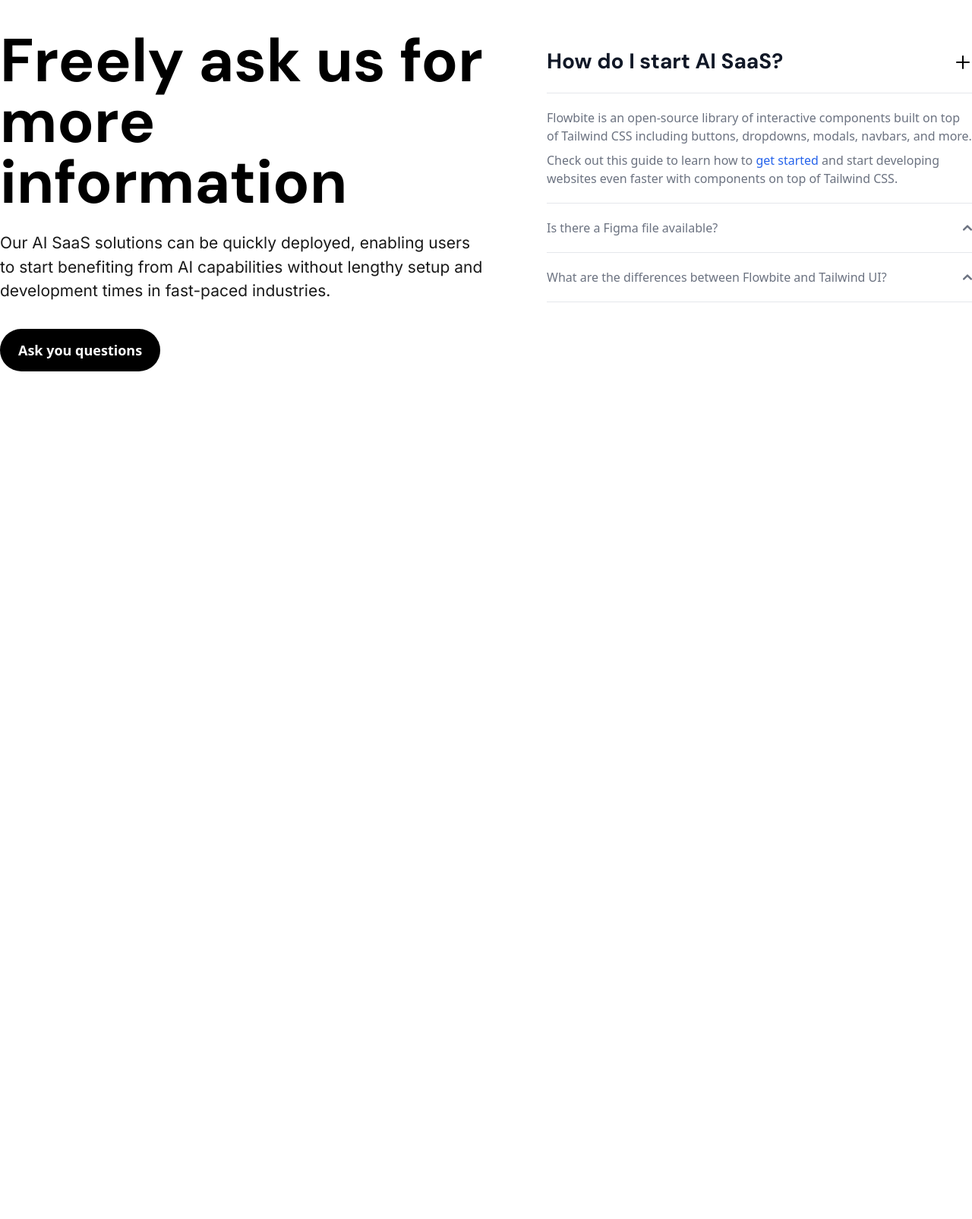
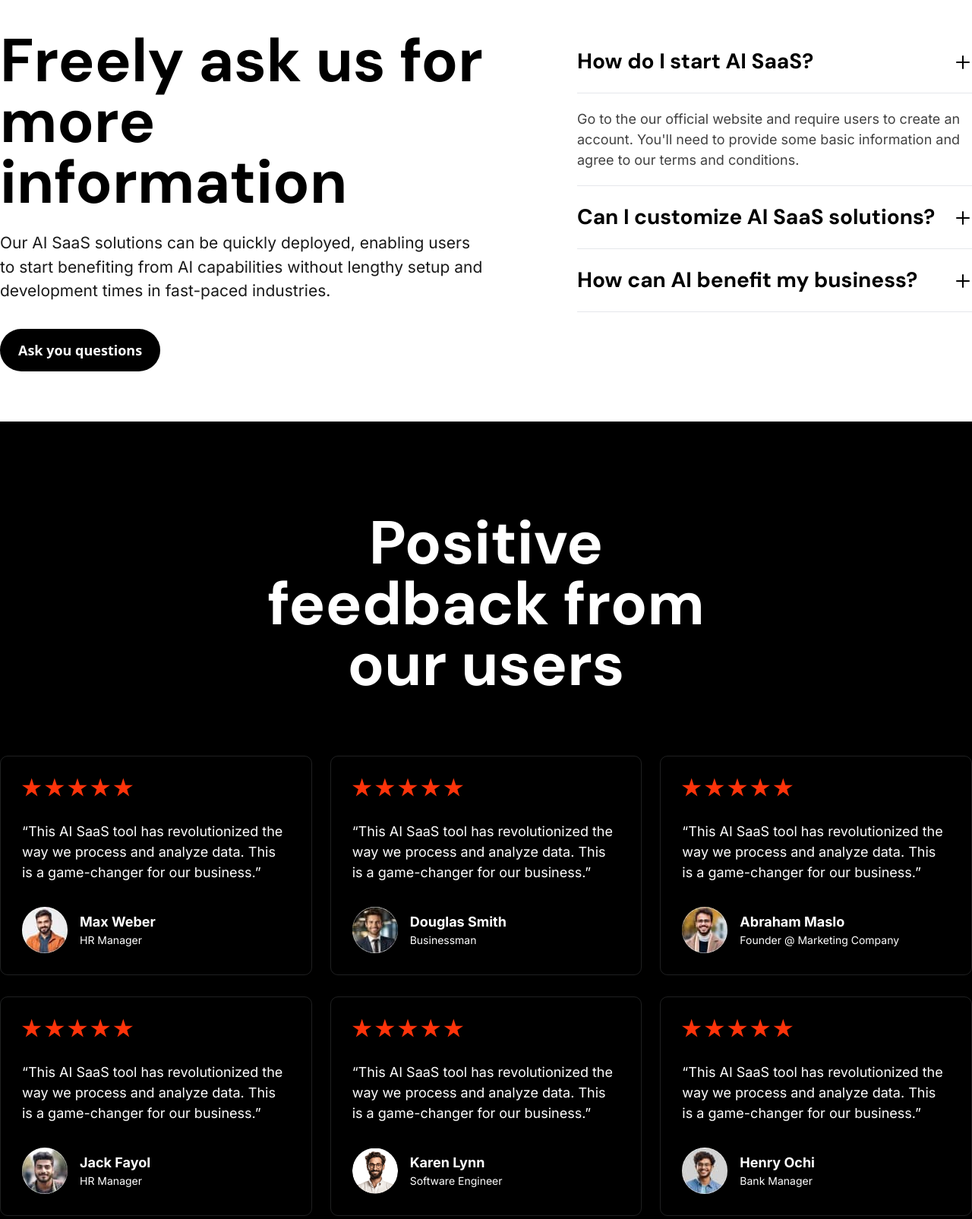
Before and after one commit to gitthanhto/Azzle, a website: page src/index.html in a window 1280 px wide. Shown: the part 40-1645 px from the top of the page at 76% size. Before the commit the page ends 800 px from the top, so only its background shows below. Drawn offline with nearby package versions, Linux system fonts and the light colour scheme.

Commit message:
uppdating

```diff
--- a/src/index.html
+++ b/src/index.html
@@ -50,7 +50,7 @@
               >
             </div>
           </div>
-          <div class="w-1/2 pl-[80px]">
+          <div class="w-1/2 pl-[120px]">
             <div
               id="accordion-flush"
               data-accordion="collapse"
@@ -60,12 +60,15 @@
               <h2 id="accordion-flush-heading-1">
                 <button
                   type="button"
-                  class="flex items-center justify-between text-[28px] text-black font-dmsans font-bold w-full py-5 rtl:text-right border-b border-gray-200 dark:border-gray-700 dark:text-gray-400 gap-3"
+                  class="flex items-center justify-between w-full py-5 rtl:text-right border-b border-gray-200 dark:border-gray-700 dark:text-gray-400 gap-3"
                   data-accordion-target="#accordion-flush-body-1"
                   aria-expanded="true"
                   aria-controls="accordion-flush-body-1"
+                  alwaysOpen="true"
                 >
-                  <span>How do I start AI SaaS?</span>
+                  <span class="text-[28px] text-black font-dmsans font-bold"
+                    >How do I start AI SaaS?</span
+                  >
                   <svg
                     width="24"
                     height="25"
@@ -88,47 +91,40 @@
                 class="hidden"
                 aria-labelledby="accordion-flush-heading-1"
               >
-                <div class="py-5 border-b border-gray-200 dark:border-gray-700">
-                  <p class="mb-2 text-gray-500 dark:text-gray-400">
-                    Flowbite is an open-source library of interactive components
-                    built on top of Tailwind CSS including buttons, dropdowns,
-                    modals, navbars, and more.
-                  </p>
-                  <p class="text-gray-500 dark:text-gray-400">
-                    Check out this guide to learn how to
-                    <a
-                      href="/docs/getting-started/introduction/"
-                      class="text-blue-600 dark:text-blue-500 hover:underline"
-                      >get started</a
-                    >
-                    and start developing websites even faster with components on
-                    top of Tailwind CSS.
+                <div
+                  class="py-5 border-b border-gray-200 dark:border-gray-700 text-[18px] text-[#2c2c2c] text-opacity-90 font-inter"
+                >
+                  <p>
+                    Go to the our official website and require users to create
+                    an account. You'll need to provide some basic information
+                    and agree to our terms and conditions.
                   </p>
                 </div>
               </div>
               <h2 id="accordion-flush-heading-2">
                 <button
                   type="button"
-                  class="flex items-center justify-between w-full py-5 font-medium rtl:text-right text-gray-500 border-b border-gray-200 dark:border-gray-700 dark:text-gray-400 gap-3"
+                  class="flex items-center justify-between w-full py-5 rtl:text-right border-b border-gray-200 dark:border-gray-700 dark:text-gray-400 gap-3"
                   data-accordion-target="#accordion-flush-body-2"
                   aria-expanded="false"
                   aria-controls="accordion-flush-body-2"
                 >
-                  <span>Is there a Figma file available?</span>
+                  <span class="text-[28px] text-black font-dmsans font-bold"
+                    >Can I customize AI SaaS solutions?</span
+                  >
                   <svg
-                    data-accordion-icon
-                    class="w-3 h-3 rotate-180 shrink-0"
-                    aria-hidden="true"
+                    width="24"
+                    height="25"
+                    viewBox="0 0 24 25"
+                    fill="none"
                     xmlns="http://www.w3.org/2000/svg"
-                    fill="none"
-                    viewBox="0 0 10 6"
                   >
                     <path
-                      stroke="currentColor"
+                      d="M12 4.99756V20.9976M20 12.9976L4 12.9976"
+                      stroke="black"
+                      stroke-width="2"
                       stroke-linecap="round"
                       stroke-linejoin="round"
-                      stroke-width="2"
-                      d="M9 5 5 1 1 5"
                     />
                   </svg>
                 </button>
@@ -138,50 +134,40 @@
                 class="hidden"
                 aria-labelledby="accordion-flush-heading-2"
               >
-                <div class="py-5 border-b border-gray-200 dark:border-gray-700">
-                  <p class="mb-2 text-gray-500 dark:text-gray-400">
-                    Flowbite is first conceptualized and designed using the
-                    Figma software so everything you see in the library has a
-                    design equivalent in our Figma file.
-                  </p>
-                  <p class="text-gray-500 dark:text-gray-400">
-                    Check out the
-                    <a
-                      href="https://flowbite.com/figma/"
-                      class="text-blue-600 dark:text-blue-500 hover:underline"
-                      >Figma design system</a
-                    >
-                    based on the utility classes from Tailwind CSS and
-                    components from Flowbite.
+                <div
+                  class="py-5 border-b border-gray-200 dark:border-gray-700 text-[18px] text-[#2c2c2c] text-opacity-90 font-inter"
+                >
+                  <p>
+                    Go to the our official website and require users to create
+                    an account. You'll need to provide some basic information
+                    and agree to our terms and conditions.
                   </p>
                 </div>
               </div>
               <h2 id="accordion-flush-heading-3">
                 <button
                   type="button"
-                  class="flex items-center justify-between w-full py-5 font-medium rtl:text-right text-gray-500 border-b border-gray-200 dark:border-gray-700 dark:text-gray-400 gap-3"
+                  class="flex items-center justify-between w-full py-5 rtl:text-right border-b border-gray-200 dark:border-gray-700 dark:text-gray-400 gap-3"
                   data-accordion-target="#accordion-flush-body-3"
                   aria-expanded="false"
                   aria-controls="accordion-flush-body-3"
                 >
-                  <span
-                    >What are the differences between Flowbite and Tailwind
-                    UI?</span
+                  <span class="text-[28px] text-black font-dmsans font-bold"
+                    >How can AI benefit my business?</span
                   >
                   <svg
-                    data-accordion-icon
-                    class="w-3 h-3 rotate-180 shrink-0"
-                    aria-hidden="true"
+                    width="24"
+                    height="25"
+                    viewBox="0 0 24 25"
+                    fill="none"
                     xmlns="http://www.w3.org/2000/svg"
-                    fill="none"
-                    viewBox="0 0 10 6"
                   >
                     <path
-                      stroke="currentColor"
+                      d="M12 4.99756V20.9976M20 12.9976L4 12.9976"
+                      stroke="black"
+                      stroke-width="2"
                       stroke-linecap="round"
                       stroke-linejoin="round"
-                      stroke-width="2"
-                      d="M9 5 5 1 1 5"
                     />
                   </svg>
                 </button>
@@ -191,39 +177,14 @@
                 class="hidden"
                 aria-labelledby="accordion-flush-heading-3"
               >
-                <div class="py-5 border-b border-gray-200 dark:border-gray-700">
-                  <p class="mb-2 text-gray-500 dark:text-gray-400">
-                    The main difference is that the core components from
-                    Flowbite are open source under the MIT license, whereas
-                    Tailwind UI is a paid product. Another difference is that
-                    Flowbite relies on smaller and standalone components,
-                    whereas Tailwind UI offers sections of pages.
+                <div
+                  class="py-5 border-b border-gray-200 dark:border-gray-700 text-[18px] text-[#2c2c2c] text-opacity-90 font-inter"
+                >
+                  <p>
+                    Go to the our official website and require users to create
+                    an account. You'll need to provide some basic information
+                    and agree to our terms and conditions.
                   </p>
-                  <p class="mb-2 text-gray-500 dark:text-gray-400">
-                    However, we actually recommend using both Flowbite, Flowbite
-                    Pro, and even Tailwind UI as there is no technical reason
-                    stopping you from using the best of two worlds.
-                  </p>
-                  <p class="mb-2 text-gray-500 dark:text-gray-400">
-                    Learn more about these technologies:
-                  </p>
-                  <ul class="ps-5 text-gray-500 list-disc dark:text-gray-400">
-                    <li>
-                      <a
-                        href="https://flowbite.com/pro/"
-                        class="text-blue-600 dark:text-blue-500 hover:underline"
-                        >Flowbite Pro</a
-                      >
-                    </li>
-                    <li>
-                      <a
-                        href="https://tailwindui.com/"
-                        rel="nofollow"
-                        class="text-blue-600 dark:text-blue-500 hover:underline"
-                        >Tailwind UI</a
-                      >
-                    </li>
-                  </ul>
                 </div>
               </div>
             </div>
@@ -231,8 +192,177 @@
         </div>
       </div>
     </section>
-    <section class="feedback"></section>
-    <footer></footer>
+    <section class="feedback py-[120px] bg-black">
+      <div class="container max-w-[1332px] mx-auto text-white text-center">
+        <div class="max-w-[680px] mx-auto font-bold leading-[80px]">
+          <h2 class="text-[80px] font-dmsans">
+            Positive feedback from our users
+          </h2>
+        </div>
+        <div
+          class="feedback-container flex justify-center items-center gap-6 mt-20"
+        >
+          <div
+            class="w-1/3 p-7 border-[1px] border-gray-300 border-opacity-15 rounded-[10px]"
+          >
+            <div class="flex flex-col gap-y-8 text-left">
+              <div>
+                <img src="./img/rating.svg" />
+              </div>
+              <p class="text-[18px] font-inter">
+                “This AI SaaS tool has revolutionized the way we process and
+                analyze data. This is a game-changer for our business.”
+              </p>
+              <div class="flex items-center">
+                <div>
+                  <img class="rounded-full" src="./img/testimonial-img-1.jpg" />
+                </div>
+                <div class="ml-4">
+                  <h3 class="text-[18px] font-bold font-inter">Max Weber</h3>
+                  <p class="text-[14px] font-inter">HR Manager</p>
+                </div>
+              </div>
+            </div>
+          </div>
+          <div
+            class="w-1/3 p-7 border-[1px] border-gray-300 border-opacity-15 rounded-[10px]"
+          >
+            <div class="flex flex-col gap-y-8 text-left">
+              <div>
+                <img src="./img/rating.svg" />
+              </div>
+              <p class="text-[18px] font-inter">
+                “This AI SaaS tool has revolutionized the way we process and
+                analyze data. This is a game-changer for our business.”
+              </p>
+              <div class="flex items-center">
+                <div>
+                  <img class="rounded-full" src="./img/testimonial-img-2.jpg" />
+                </div>
+                <div class="ml-4">
+                  <h3 class="text-[18px] font-bold font-inter">
+                    Douglas Smith
+                  </h3>
+                  <p class="text-[14px] font-inter">Businessman</p>
+                </div>
+              </div>
+            </div>
+          </div>
+          <div
+            class="w-1/3 p-7 border-[1px] border-gray-300 border-opacity-15 rounded-[10px]"
+          >
+            <div class="flex flex-col gap-y-8 text-left">
+              <div>
+                <img src="./img/rating.svg" />
+              </div>
+              <p class="text-[18px] font-inter">
+                “This AI SaaS tool has revolutionized the way we process and
+                analyze data. This is a game-changer for our business.”
+              </p>
+              <div class="flex items-center">
+                <div>
+                  <img class="rounded-full" src="./img/testimonial-img-3.jpg" />
+                </div>
+                <div class="ml-4">
+                  <h3 class="text-[18px] font-bold font-inter">
+                    Abraham Maslo
+                  </h3>
+                  <p class="text-[14px] font-inter">
+                    Founder @ Marketing Company
+                  </p>
+                </div>
+              </div>
+            </div>
+          </div>
+        </div>
+        <div
+          class="feedback-container flex justify-center items-center gap-6 mt-7"
+        >
+          <div
+            class="w-1/3 p-7 border-[1px] border-gray-300 border-opacity-15 rounded-[10px]"
+          >
+            <div class="flex flex-col gap-y-8 text-left">
+              <div>
+                <img src="./img/rating.svg" />
+              </div>
+              <p class="text-[18px] font-inter">
+                “This AI SaaS tool has revolutionized the way we process and
+                analyze data. This is a game-changer for our business.”
+              </p>
+              <div class="flex items-center">
+                <div>
+                  <img class="rounded-full" src="./img/testimonial-img-4.jpg" />
+                </div>
+                <div class="ml-4">
+                  <h3 class="text-[18px] font-bold font-inter">Jack Fayol</h3>
+                  <p class="text-[14px] font-inter">HR Manager</p>
+                </div>
+              </div>
+            </div>
+          </div>
+          <div
+            class="w-1/3 p-7 border-[1px] border-gray-300 border-opacity-15 rounded-[10px]"
+          >
+            <div class="flex flex-col gap-y-8 text-left">
+              <div>
+                <img src="./img/rating.svg" />
+              </div>
+              <p class="text-[18px] font-inter">
+                “This AI SaaS tool has revolutionized the way we process and
+                analyze data. This is a game-changer for our business.”
+              </p>
+              <div class="flex items-center">
+                <div>
+                  <img class="rounded-full" src="./img/testimonial-img-5.jpg" />
+                </div>
+                <div class="ml-4">
+                  <h3 class="text-[18px] font-bold font-inter">Karen Lynn</h3>
+                  <p class="text-[14px] font-inter">Software Engineer</p>
+                </div>
+              </div>
+            </div>
+          </div>
+          <div
+            class="w-1/3 p-7 border-[1px] border-gray-300 border-opacity-15 rounded-[10px]"
+          >
+            <div class="flex flex-col gap-y-8 text-left">
+              <div>
+                <img src="./img/rating.svg" />
+              </div>
+              <p class="text-[18px] font-inter">
+                “This AI SaaS tool has revolutionized the way we process and
+                analyze data. This is a game-changer for our business.”
+              </p>
+              <div class="flex items-center">
+                <div>
+                  <img class="rounded-full" src="./img/testimonial-img-6.jpg" />
+                </div>
+                <div class="ml-4">
+                  <h3 class="text-[18px] font-bold font-inter">Henry Ochi</h3>
+                  <p class="text-[14px] font-inter">Bank Manager</p>
+                </div>
+              </div>
+            </div>
+          </div>
+        </div>
+      </div>
+    </section>
+    <footer class="bg-black">
+      <div
+        class="footer-top py-[60px] xl:py-[100px] bg-[#EFEAE3] rounded-t-[50px]"
+      >
+        <marquee behavior="" direction=""
+          ><div class="flex items-center">
+            <div>
+              <img src="./img/footer-text-slider-icon.svg" alt="" />
+            </div>
+            <div class="text-[80px] ml-8 font-dmsans font-bold tracking-[2px]">
+              Start building software
+            </div>
+          </div>
+        </marquee>
+      </div>
+    </footer>
 
     <!-- -------jquery 3.7.1------- -->
     <script
```
Also changed, not shown: src/output.css.
